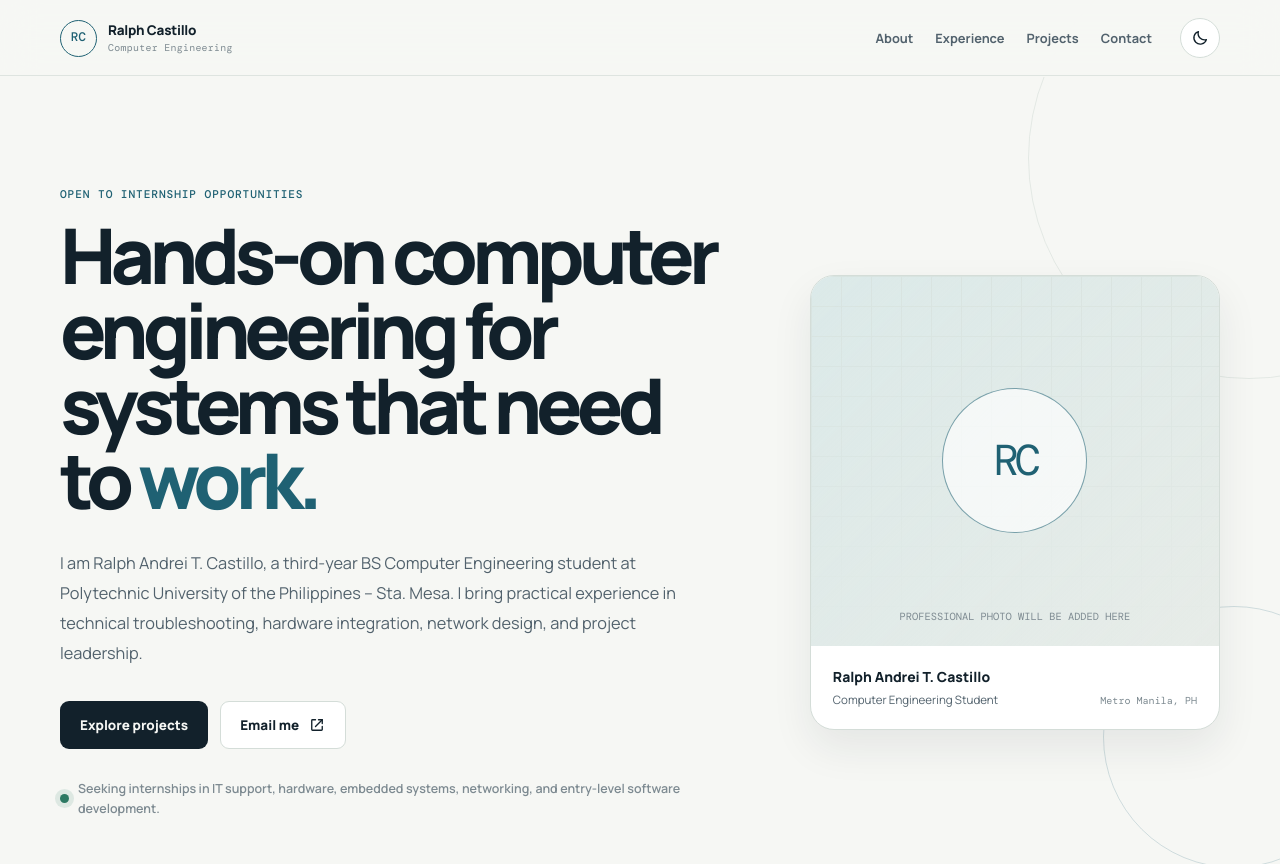
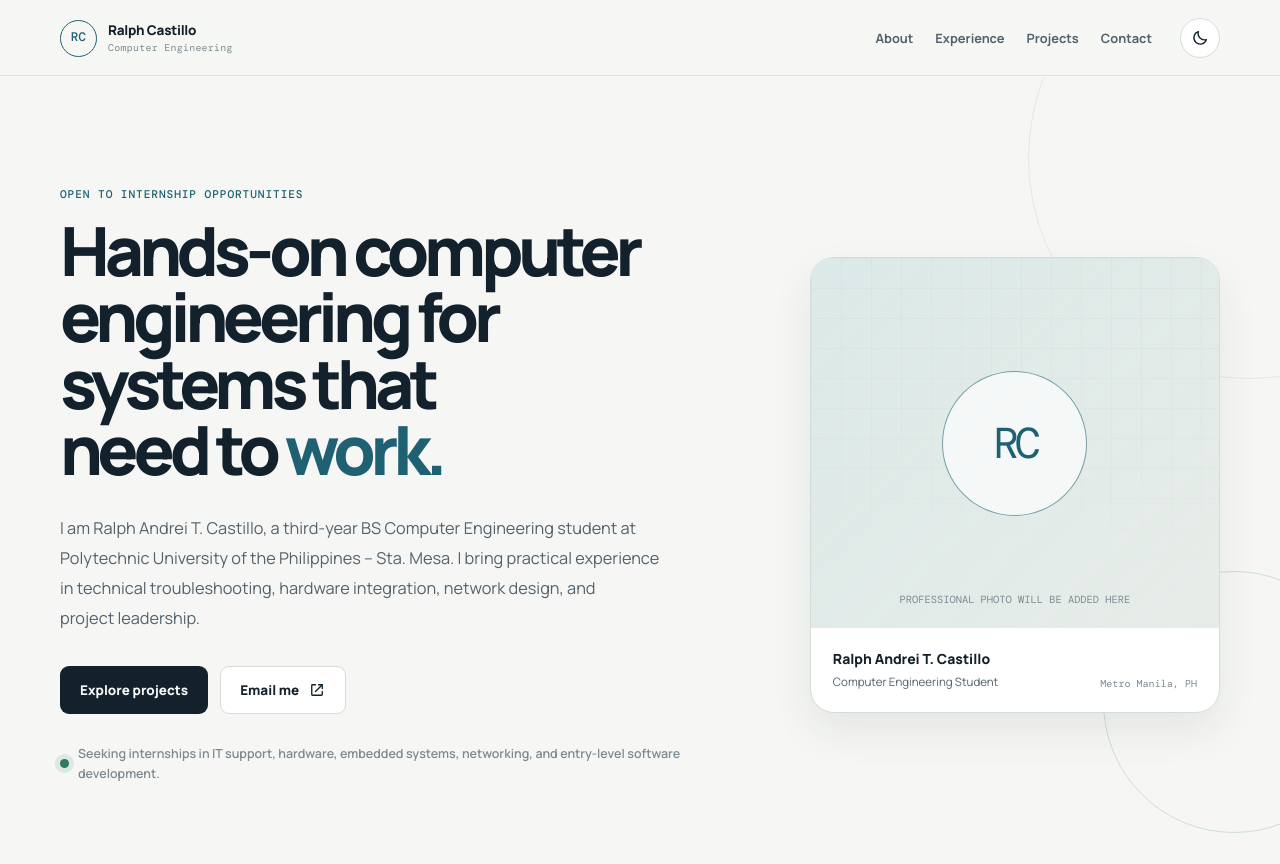
Before and after one commit to andreirtc/ralph_andrei_castillo_portfolio, a React (Vite) app: page / in a window 1280 px wide. Shown: the top 864 px of the page. Built offline with nearby package versions, Linux system fonts and the light colour scheme.

Commit message:
Refine hero text layout

```diff
--- a/src/index.css
+++ b/src/index.css
@@ -280,13 +280,18 @@ svg {
   text-transform: uppercase;
 }
 
+.hero-copy {
+  max-width: 700px;
+}
+
 .hero h1 {
-  max-width: 760px;
+  max-width: 690px;
   margin: 0;
-  font-size: clamp(2.75rem, 6vw, 5.25rem);
+  font-size: clamp(2.75rem, 5.3vw, 4.65rem);
   font-weight: 800;
   letter-spacing: -0.075em;
   line-height: 0.98;
+  text-wrap: balance;
 }
 
 .hero h1 span {
@@ -294,11 +299,12 @@ svg {
 }
 
 .hero-description {
-  max-width: 660px;
+  max-width: 610px;
   margin: 30px 0 0;
   color: var(--text-soft);
   font-size: 1.02rem;
   line-height: 1.85;
+  text-wrap: pretty;
 }
 
 .hero-actions {
```
